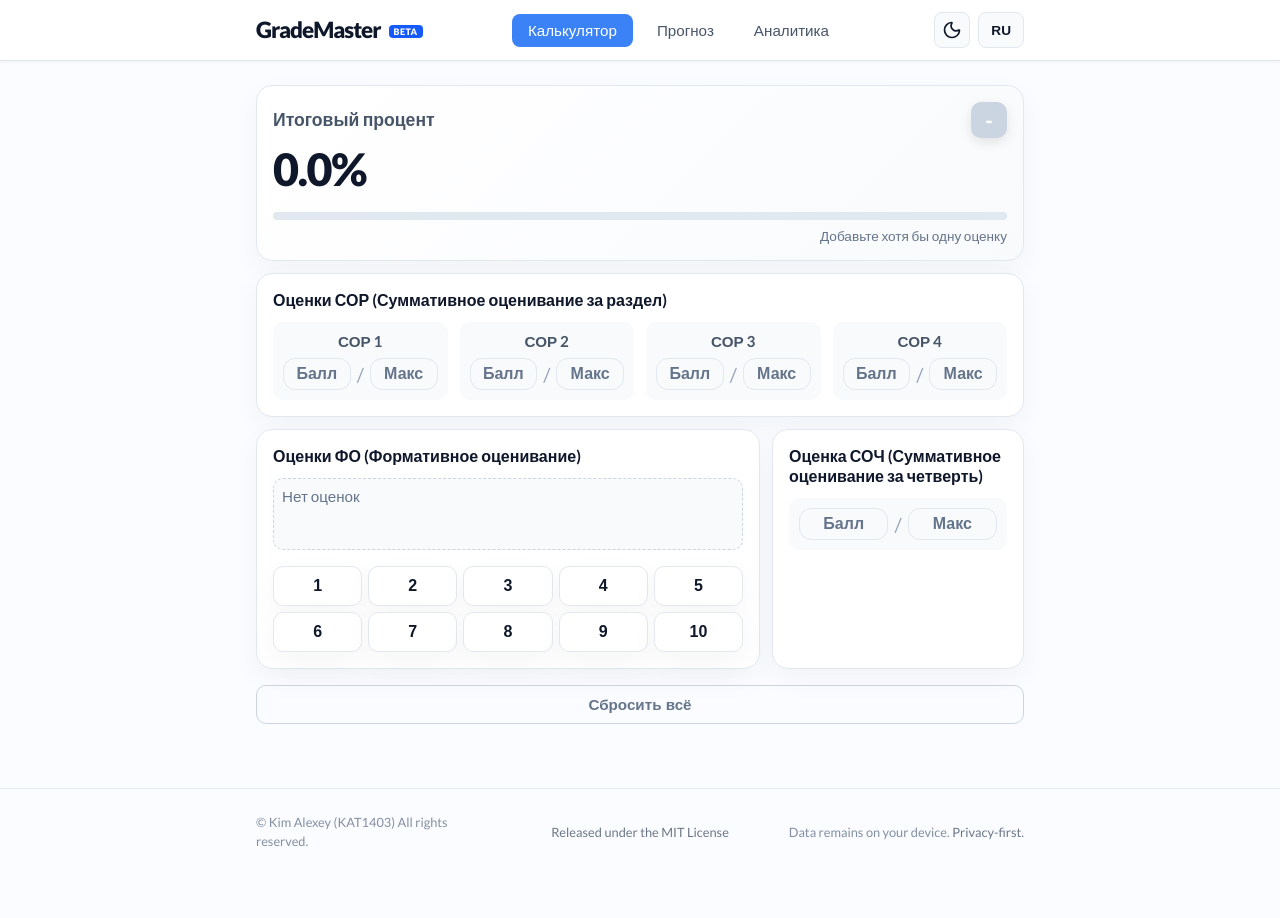
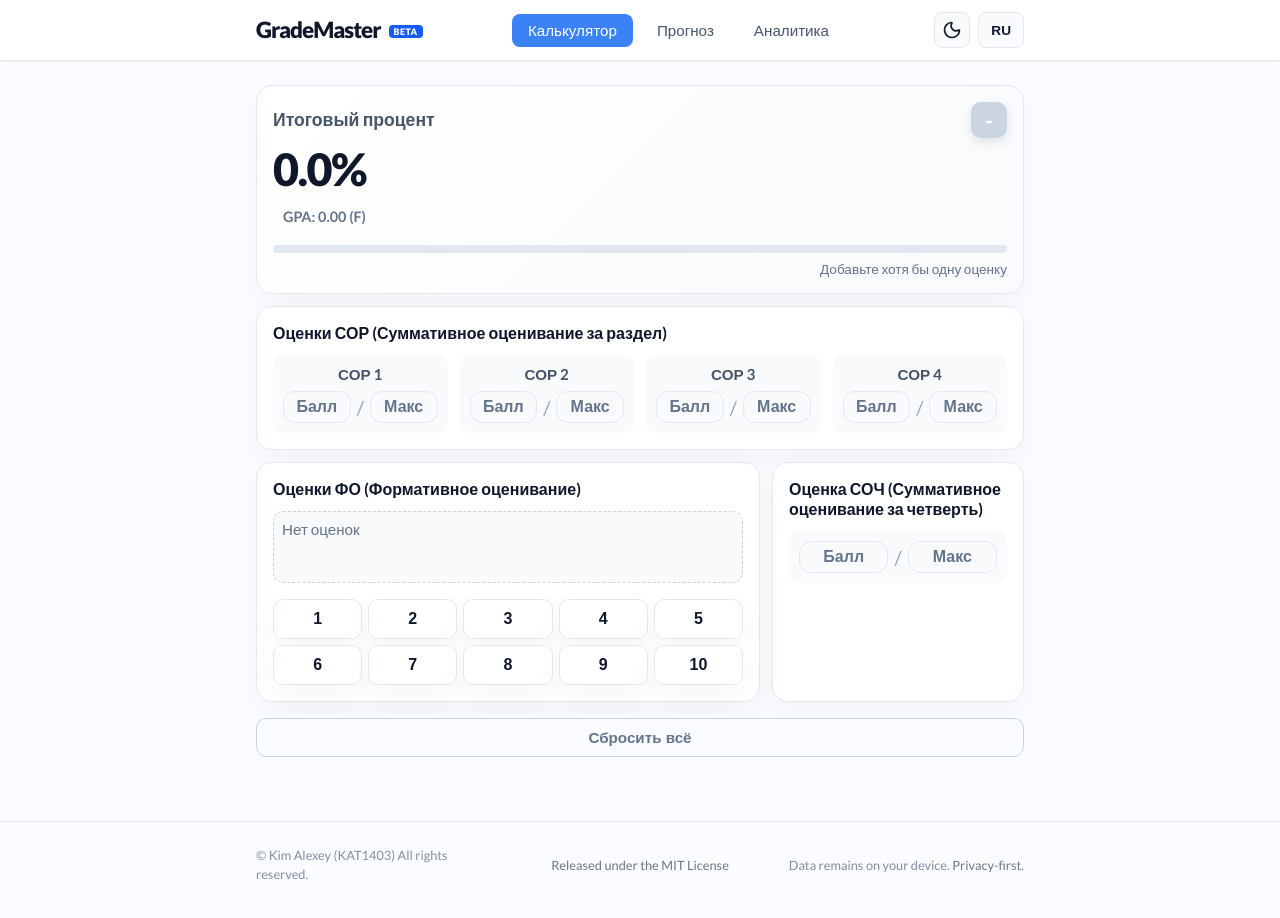
Before and after one commit to KAT1403/GradeMaster, a React (Vite) app: page / in a window 1280 px wide. Shown: the top 918 px of the page. Before the commit the page ends 891 px from the top, so only its background shows below. Built offline with nearby package versions, Linux system fonts and the light colour scheme; a web font is replaced by a local one.

Commit message:
Add GPA calculate system

```diff
--- a/src/shared/i18n/locales/kz.json
+++ b/src/shared/i18n/locales/kz.json
@@ -10,12 +10,12 @@
   },
   "calculator": {
     "title": "Баға калькуляторы",
-    "fo_label": "ФО бағалары (Қалыптастырушы бағалау)",
-    "sor_label": "БЖБ бағалары (Бөлім бойынша жиынтық бағалау)",
+    "fo_title": "ФО бағалары (Қалыптастырушы бағалау)",
+    "sor_title": "БЖБ бағалары (Бөлім бойынша жиынтық бағалау)",
     "sor_score": "Ұпай",
     "sor_max": "Макс",
     "add_sor": "+ БЖБ қосу",
-    "soch_label": "ТЖБ бағасы (Тоқсандық жиынтық бағалау)",
+    "soch_title": "ТЖБ бағасы (Тоқсандық жиынтық бағалау)",
     "weights_label": "Салмақтар (қосымша баптау)",
     "total_percent": "Жалпы пайыз",
     "grade": "Баға",
@@ -27,7 +27,8 @@
     "reset": "Барлығын қалпына келтіру",
     "sor_short": "БЖБ",
     "soch_short": "ТЖБ",
-    "fo_short": "ФО"
+    "fo_short": "ФО",
+    "gpa": "GPA"
   },
   "predictor": {
     "title": "Баға болжамы",
@@ -53,13 +54,12 @@
     },
     "scenarios": {
       "already_achieved": "Оценка қазірдің өзінде шығып тұр!",
-      "already_achieved_with_soch": "Сіз бұл бағаны қазірдің өзінде алдыңыз!",
       "zero_soch_enough": "Тіпті ТЖБ-ны 0-ге жазсаңыз да, сіз бұл бағаны аласыз.",
       "through_soch": "ТЖБ арқылы",
       "through_fo": "ФО арқылы",
       "soch_possible": "ТЖБ-дан кем дегенде {{percent}}% алу керек.",
       "soch_impossible": "Тіпті ТЖБ-дан толық 100% жинасаңыз да бұл бағаны алу мүмкін емес.",
-      "fo_possible": "Мақсатқа жету үшін (ТЖБ-сыз немесе одан кейін) сізге қатарынан {{count}} \"10\" бағасы керек.",
+      "fo_possible": "Мақсатқа жету үшін сізге қатарынан {{count}} \"10\" бағасы керек.",
       "fo_not_needed": "Мақсатқа жету үшін қосымша ФО қажет емес.",
       "fo_impossible": "Тек ФО арқылы бұл бағаға жету мүмкін емес, ТЖБ керек."
     },
@@ -106,6 +106,7 @@
       "stable": "Тұрақты"
     },
     "trend_desc": "ФО динамикасын бағалау",
+    "diagnosis_title": "Ваш академический профиль",
     "charts": {
       "history": "Баға",
       "forecast": "Болжам",
--- a/src/shared/i18n/locales/ru.json
+++ b/src/shared/i18n/locales/ru.json
@@ -10,12 +10,12 @@
   },
   "calculator": {
     "title": "Калькулятор оценок",
-    "fo_label": "Оценки ФО (Формативное оценивание)",
-    "sor_label": "Оценки СОР (Суммативное оценивание за раздел)",
+    "fo_title": "Оценки ФО (Формативное оценивание)",
+    "sor_title": "Оценки СОР (Суммативное оценивание за раздел)",
     "sor_score": "Балл",
     "sor_max": "Макс",
     "add_sor": "+ Добавить СОР",
-    "soch_label": "Оценка СОЧ (Суммативное оценивание за четверть)",
+    "soch_title": "Оценка СОЧ (Суммативное оценивание за четверть)",
     "weights_label": "Веса (дополнительная настройка)",
     "total_percent": "Итоговый процент",
     "grade": "Оценка",
@@ -27,7 +27,8 @@
     "reset": "Сбросить всё",
     "sor_short": "СОР",
     "soch_short": "СОЧ",
-    "fo_short": "ФО"
+    "fo_short": "ФО",
+    "gpa": "GPA"
   },
   "predictor": {
     "title": "Прогноз оценок",
@@ -53,13 +54,12 @@
     },
     "scenarios": {
       "already_achieved": "Цель достигнута!",
-      "already_achieved_with_soch": "Вы уже достигли оценки {{grade}}!",
       "zero_soch_enough": "У вас уже накоплено столько баллов, что даже 0 за СОЧ оставит вам оценку {{grade}}.",
       "through_soch": "Через СОЧ",
       "through_fo": "Через ФО",
       "soch_possible": "Чтобы вышла {{grade}}, напишите предстоящий СОЧ минимум на {{percent}}%.",
       "soch_impossible": "Даже идеальные 100% за СОЧ уже не вытянут на {{grade}}.",
-      "fo_possible": "Чтобы вытянуть на {{grade}} за счет Формативного Оценивания вам нужно подряд получить {{count}} оценок \"10\".",
+      "fo_possible": "Чтобы вытянуть на {{grade}} за счет ФО, вам нужно подряд получить {{count}} оценок \"10\".",
       "fo_not_needed": "Для достижения цели дополнительные ФО не требуются.",
       "fo_impossible": "За счет ФО достичь оценки {{grade}} математически невозможно."
     },
--- /dev/null
+++ b/src/shared/lib/converters.ts
@@ -0,0 +1,20 @@
+
+export interface GPAInfo {
+  score: number;
+  letter: string;
+}
+
+/**
+ * Calculates International GPA (4.0 scale) based on unweighted mapping
+ * Used for US/South Korea standard comparison.
+ */
+export const calculateIntlGPA = (percent: number): GPAInfo => {
+  if (percent >= 95) return { score: 4.00, letter: 'A' };
+  if (percent >= 90) return { score: 3.67, letter: 'A-' };
+  if (percent >= 85) return { score: 3.33, letter: 'B+' };
+  if (percent >= 80) return { score: 3.00, letter: 'B' };
+  if (percent >= 75) return { score: 2.67, letter: 'B-' };
+  if (percent >= 70) return { score: 2.33, letter: 'C+' };
+  if (percent >= 65) return { score: 2.00, letter: 'C' };
+  return { score: 0.00, letter: 'F' };
+};
--- a/src/widget/calculator/ui/CalculatorWidget.module.scss
+++ b/src/widget/calculator/ui/CalculatorWidget.module.scss
@@ -41,8 +41,19 @@
   font-size: 2.8rem;
   font-weight: 800;
   color: var(--text-primary);
-  margin: 4px 0 16px;
+  margin: 4px 0 8px;
   letter-spacing: -1.5px;
+}
+
+.gpaSimple {
+  font-size: 0.9rem;
+  font-weight: 700;
+  color: var(--text-muted);
+  margin-bottom: 16px;
+  background: rgba(255, 255, 255, 0.05);
+  padding: 4px 10px;
+  border-radius: 6px;
+  width: fit-content;
 }
 
 @media (max-width: 768px) {
--- a/src/widget/calculator/ui/CalculatorWidget.tsx
+++ b/src/widget/calculator/ui/CalculatorWidget.tsx
@@ -14,7 +14,11 @@ import { Card } from "../../../shared/ui/card";
 import { DigitalNumpad } from "../../../shared/ui/digital-numpad";
 import { Input } from "../../../shared/ui/input/ui/Input";
 import { ProgressBar } from "../../../shared/ui/ProgressBar";
+import {
+  calculateIntlGPA,
+} from "../../../shared/lib/converters";
 import styles from "./CalculatorWidget.module.scss";
+
 
 export const CalculatorWidget = () => {
   const { t } = useTranslation();
@@ -78,6 +82,8 @@ export const CalculatorWidget = () => {
 
   const currentGradeColors = getGradeColors(currentGrade);
 
+  const intlGPA = calculateIntlGPA(currentPercent);
+
   return (
     <div className={styles.wrapper} ref={wrapperRef}>
       <Card className={styles.resultCard}>
@@ -92,8 +98,13 @@ export const CalculatorWidget = () => {
             {currentGrade || "-"}
           </div>
         </div>
+
         <div className={styles.percentDisplay}>
           {currentPercent.toFixed(1)}%
+        </div>
+
+        <div className={styles.gpaSimple}>
+          {t("calculator.gpa")}: {intlGPA.score.toFixed(2)} ({intlGPA.letter})
         </div>
 
         <div className={styles.progressSection}>
@@ -124,7 +135,7 @@ export const CalculatorWidget = () => {
 
       <Card className={styles.sectionCard}>
         <div className={styles.sectionHeader}>
-          <h3 className={styles.sectionTitle}>{t("calculator.sor_label")}</h3>
+          <h3 className={styles.sectionTitle}>{t("calculator.sor_title")}</h3>
         </div>
         <div className={styles.sorList}>
           {sors.map((sor, index) => {
@@ -181,7 +192,7 @@ export const CalculatorWidget = () => {
 
       <div className={styles.bottomGrid}>
         <Card className={styles.sectionCard}>
-          <h3 className={styles.sectionTitle}>{t("calculator.fo_label")}</h3>
+          <h3 className={styles.sectionTitle}>{t("calculator.fo_title")}</h3>
           <div className={styles.foChips}>
             {fos.length === 0 && (
               <span className={styles.emptyText}>
@@ -211,7 +222,7 @@ export const CalculatorWidget = () => {
         </Card>
 
         <Card className={styles.sectionCard}>
-          <h3 className={styles.sectionTitle}>{t("calculator.soch_label")}</h3>
+          <h3 className={styles.sectionTitle}>{t("calculator.soch_title")}</h3>
           <div className={styles.sorRow}>
             {(() => {
               const sochColors = getScoreColor(
```
